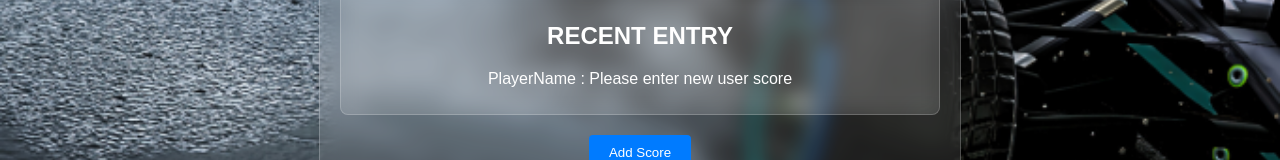
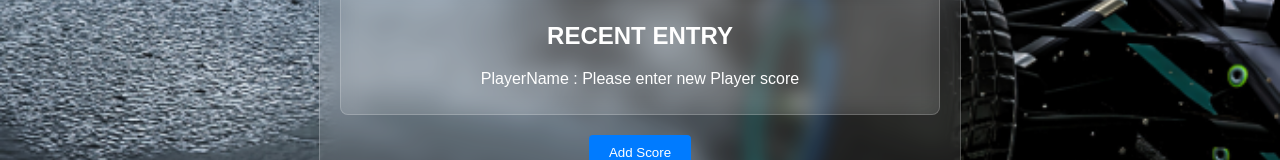
Before and after one commit to apna-tension/Leaderboard, a React (Vite) app: page / in a window 1280 px wide. Shown: the part 495-655 px from the top of the page. Built offline with nearby package versions, Linux system fonts and the light colour scheme.

Commit message:
changes in leaderboard structure

```diff
--- a/src/components/Leaderboard.jsx
+++ b/src/components/Leaderboard.jsx
@@ -78,7 +78,7 @@ const Leaderboard = () => {
         <p>
           PlayerName :{" "}
           {scores.length == initialScores.length
-            ? "Please enter new user score"
+            ? "Please enter new Player score"
             : scores[0].username}
         </p>
       </div>
```
